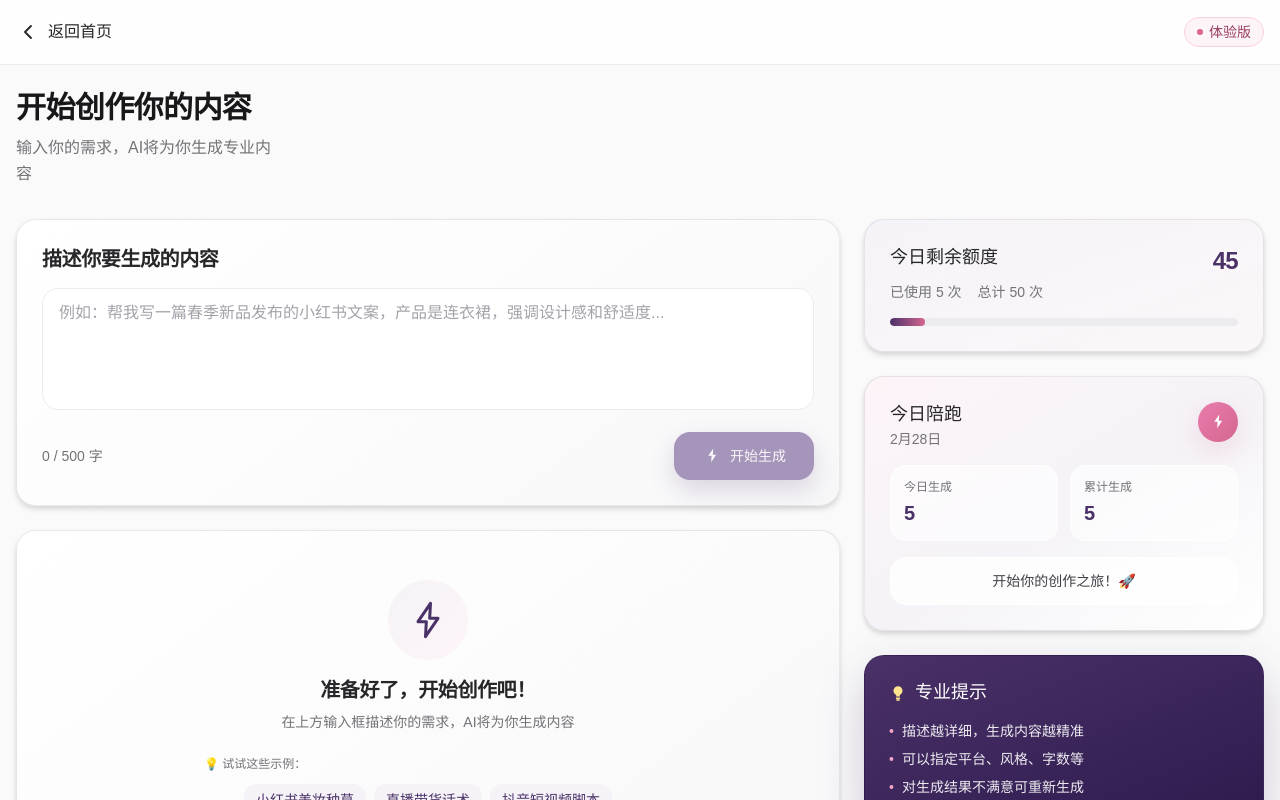
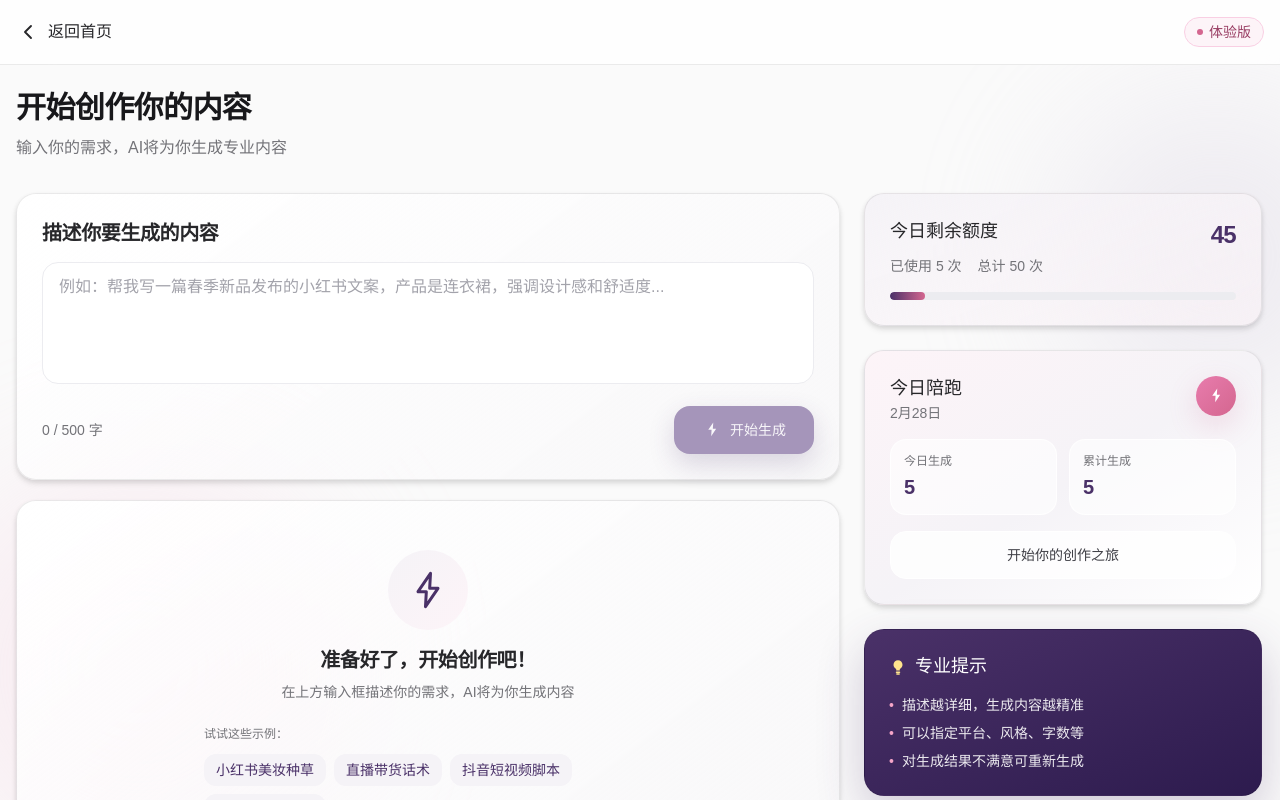
Before and after one commit to zyycjjj/my_lovers_zone_fe, a Next.js app: page /trial in a window 1280 px wide. Shown: the top 800 px of the page. Built offline with nearby package versions, Linux system fonts and the light colour scheme.

Commit message:
feat: 优化登录和试用页面的UI元素，调整样式和布局

```diff
--- a/domains/auth/login-auth-card.tsx
+++ b/domains/auth/login-auth-card.tsx
@@ -47,8 +47,8 @@ export function LoginAuthCard({
   onSubmit,
 }: Props) {
   return (
-    <section className="rounded-[20px] border border-[rgba(0,0,0,0.08)] bg-white px-6 py-[25px] shadow-[0_1px_3px_rgba(0,0,0,0.08),0_1px_2px_rgba(0,0,0,0.08)] sm:px-[25px]">
-      <div className="space-y-5">
+    <section className="rounded-[20px] border border-[rgba(0,0,0,0.08)] bg-white px-6 py-6 shadow-[0_1px_3px_rgba(0,0,0,0.08),0_1px_2px_rgba(0,0,0,0.08)] sm:px-[25px]">
+      <div className="space-y-[18px]">
         <ModeSwitch mode={mode} onChange={onModeChange} />
 
         <Field error={fieldErrors.phone} label="手机号">
@@ -158,7 +158,7 @@ export function LoginAuthCard({
         </div>
       </div>
 
-      <div className="mt-5 text-center text-[12px] leading-4 text-[#737378]">
+      <div className="mt-4 text-center text-[12px] leading-4 text-[#737378]">
         登录即表示同意
         <span className="text-[#4a3168]">《用户协议》</span>
         和
--- a/domains/auth/login-benefit-card.tsx
+++ b/domains/auth/login-benefit-card.tsx
@@ -7,8 +7,8 @@ export function LoginBenefitCard() {
         <GiftIcon />
       </InlineIconCircle>
       <div>
-        <div className="text-[20px] font-semibold">新用户专享福利</div>
-        <div className="mt-1 text-[14px] text-white/80">1元体验7天全部功能 · 随时可退款</div>
+        <div className="text-[20px] font-semibold leading-[28px]">新用户专享福利</div>
+        <div className="mt-0.5 text-[14px] leading-5 text-white/80">1元体验7天全部功能 · 随时可退款</div>
       </div>
     </section>
   );
--- a/domains/auth/login-header.tsx
+++ b/domains/auth/login-header.tsx
@@ -4,10 +4,10 @@ export function LoginHeader({ intent }: { intent: string }) {
   return (
     <div className="text-center">
       <BoltBadge />
-      <h1 className="mt-6 text-[32px] font-bold tracking-[-0.04em] text-[#18181b] sm:text-[30px]">
+      <h1 className="mt-6 text-[30px] font-bold tracking-[-0.04em] text-[#18181b] sm:text-[30px]">
         欢迎来到AI内容工作台
       </h1>
-      <p className="mt-3 text-[17px] text-[#52525a]">让我们开始你的创作之旅</p>
+      <p className="mt-2.5 text-[18px] leading-7 text-[#52525a]">让我们开始你的创作之旅</p>
       {intent === "trial" ? (
         <div className="mt-4 inline-flex items-center rounded-full bg-[rgba(74,49,104,0.06)] px-4 py-2 text-[13px] font-medium text-[#6a447f]">
           登录后会继续刚才那轮体验内容
--- a/domains/auth/login-screen.tsx
+++ b/domains/auth/login-screen.tsx
@@ -13,15 +13,15 @@ function LoginPageContent() {
   const login = useLogin();
 
   return (
-    <div className="relative min-h-screen overflow-hidden bg-[#fafafa] px-4 py-6 sm:px-6 sm:py-8">
+    <div className="relative min-h-screen overflow-hidden bg-[#fafafa] px-4 py-6 sm:px-6 sm:py-4">
       <div className="pointer-events-none absolute inset-0 overflow-hidden">
         <div className="absolute right-[-72px] top-16 size-72 rounded-full bg-[#d1c7dd] opacity-40 blur-3xl" />
         <div className="absolute left-[-48px] top-[36%] size-96 rounded-full bg-[#f9cfe3] opacity-40 blur-3xl" />
       </div>
 
-      <div className="relative mx-auto flex min-h-[calc(100vh-3rem)] max-w-[448px] flex-col justify-center gap-6 sm:min-h-[calc(100vh-4rem)]">
+      <div className="relative mx-auto flex min-h-[calc(100vh-3rem)] max-w-[448px] flex-col justify-center gap-5 sm:min-h-[calc(100vh-2rem)]">
         <Link
-          className="inline-flex items-center gap-2 self-start text-[15px] font-medium text-[#52525a] hover:text-[#18181b]"
+          className="inline-flex items-center gap-2 self-start text-[15px] font-medium text-[#52525a] hover:text-[#18181b] sm:hidden"
           href="/"
         >
           <ArrowLeftIcon />
--- a/domains/trial/trial-editor-card.tsx
+++ b/domains/trial/trial-editor-card.tsx
@@ -24,7 +24,7 @@ export function TrialEditorCard({
   onPromptChange: (value: string) => void;
 }) {
   return (
-    <ExperienceCard className="p-6 lg:px-[25px] lg:py-[25px]">
+    <ExperienceCard className="p-6 shadow-[0_1px_3px_rgba(0,0,0,0.08),0_1px_2px_rgba(0,0,0,0.08)] hover:translate-y-0 hover:shadow-[0_1px_3px_rgba(0,0,0,0.08),0_1px_2px_rgba(0,0,0,0.08)] lg:px-[25px] lg:py-[25px]">
       <div className="space-y-[15px]">
         <div className="text-[20px] font-semibold leading-[28px] tracking-[-0.02em] text-[#27272a]">
           描述你要生成的内容
--- a/domains/trial/trial-empty-card.tsx
+++ b/domains/trial/trial-empty-card.tsx
@@ -15,7 +15,7 @@ export function TrialEmptyCard({
   onExampleClick: (label: string) => void;
 }) {
   return (
-    <ExperienceCard className="min-h-[369px] px-6 py-8 lg:px-[25px] lg:py-[49px]">
+    <ExperienceCard className="min-h-[369px] px-6 py-8 shadow-[0_1px_3px_rgba(0,0,0,0.08),0_1px_2px_rgba(0,0,0,0.08)] hover:translate-y-0 hover:shadow-[0_1px_3px_rgba(0,0,0,0.08),0_1px_2px_rgba(0,0,0,0.08)] lg:px-[25px] lg:py-[49px]">
       <div className="flex h-full flex-col items-center justify-center text-center">
         <div className="flex h-20 w-20 items-center justify-center rounded-full bg-[linear-gradient(135deg,#f5f3f7_0%,#fdf4f8_100%)] text-[#4a3168]">
           <BoltIcon className="h-10 w-10" />
@@ -27,8 +27,8 @@ export function TrialEmptyCard({
         <p className="mt-2 text-sm leading-5 text-[#737378]">在上方输入框描述你的需求，AI将为你生成内容</p>
 
         <div className="mt-6 w-full max-w-[448px]">
-          <div className="text-left text-xs leading-4 text-[#737378]">💡 试试这些示例：</div>
-          <div className="mt-3 flex flex-wrap justify-center gap-2">
+          <div className="text-left text-xs leading-4 text-[#737378]">试试这些示例：</div>
+          <div className="mt-3 flex flex-wrap gap-2">
             {examplePrompts.map((item) => (
               <ExperienceExampleChip
                 active={activeExample === item}
--- a/domains/trial/trial-screen.tsx
+++ b/domains/trial/trial-screen.tsx
@@ -10,19 +10,23 @@ export default function TrialPage() {
   const trial = useTrial();
 
   return (
-    <div className="min-h-screen bg-[#fafafa] text-[#18181b]">
+    <div className="relative min-h-screen overflow-hidden bg-[#fafafa] text-[#18181b]">
+      <div className="pointer-events-none absolute inset-0 overflow-hidden">
+        <div className="absolute right-[-96px] top-24 size-80 rounded-full bg-[#d8d1e1] opacity-35 blur-[72px]" />
+        <div className="absolute left-[-72px] top-[42%] size-[420px] rounded-full bg-[#f6d6e4] opacity-35 blur-[72px]" />
+      </div>
       <TrialHeaderBar />
 
-      <main className="mx-auto max-w-[1283px] px-4 pb-16 pt-6 lg:pt-6">
-        <div className="max-w-[271px]">
+      <main className="relative mx-auto max-w-[1283px] px-4 pb-16 pt-6 lg:pt-6">
+        <div className="max-w-[300px]">
           <h1 className="text-[24px] font-semibold leading-[30px] tracking-[-0.02em] text-[#18181b] lg:text-[30px] lg:leading-[38px]">
             开始创作你的内容
           </h1>
           <p className="mt-2 text-base leading-[26px] text-[#737378]">输入你的需求，AI将为你生成专业内容</p>
         </div>
 
-        <div className="mt-8 grid gap-6 lg:grid-cols-[minmax(0,824px)_400px] lg:items-start">
-          <div className="grid gap-6">
+        <div className="mt-8 grid gap-6 lg:grid-cols-[minmax(0,824px)_398px] lg:items-start">
+          <div className="grid gap-5">
             <TrialEditorCard
               canContinue={trial.canContinue}
               count={trial.count}
--- a/domains/trial/trial-sidebar.tsx
+++ b/domains/trial/trial-sidebar.tsx
@@ -16,7 +16,7 @@ export function TrialSidebar({
 }) {
   return (
     <div className="grid gap-6">
-      <ExperienceCard className="bg-[linear-gradient(161deg,#f5f3f7_0%,rgba(253,244,248,0.5)_100%)] px-6 py-6 lg:px-[25px] lg:py-[25px]">
+      <ExperienceCard className="bg-[linear-gradient(161deg,#f5f3f7_0%,rgba(253,244,248,0.5)_100%)] px-6 py-6 shadow-[0_1px_3px_rgba(0,0,0,0.08),0_1px_2px_rgba(0,0,0,0.08)] hover:translate-y-0 hover:shadow-[0_1px_3px_rgba(0,0,0,0.08),0_1px_2px_rgba(0,0,0,0.08)] lg:px-[25px] lg:py-[25px]">
         <div className="flex items-start justify-between gap-4">
           <div>
             <div className="text-[18px] font-medium leading-[25px] text-[#27272a]">今日剩余额度</div>
@@ -33,7 +33,7 @@ export function TrialSidebar({
         </div>
       </ExperienceCard>
 
-      <ExperienceCard tone="soft" className="px-6 py-6 lg:px-[25px] lg:py-[25px]">
+      <ExperienceCard tone="soft" className="px-6 py-6 shadow-[0_1px_3px_rgba(0,0,0,0.08),0_1px_2px_rgba(0,0,0,0.08)] hover:translate-y-0 hover:shadow-[0_1px_3px_rgba(0,0,0,0.08),0_1px_2px_rgba(0,0,0,0.08)] lg:px-[25px] lg:py-[25px]">
         <div className="flex items-start justify-between gap-4">
           <div>
             <div className="text-[18px] font-medium leading-[25px] text-[#27272a]">今日陪跑</div>
@@ -50,11 +50,11 @@ export function TrialSidebar({
         </div>
 
         <div className="mt-4 rounded-[16px] border border-white bg-white/80 px-[13px] py-[13px] text-center text-sm leading-5 text-[#3f3f46]">
-          开始你的创作之旅！🚀
+          开始你的创作之旅
         </div>
       </ExperienceCard>
 
-      <ExperienceCard tone="dark" className="px-6 py-6 lg:px-6 lg:py-6">
+      <ExperienceCard tone="dark" className="px-6 py-6 shadow-[0_1px_3px_rgba(0,0,0,0.08),0_1px_2px_rgba(0,0,0,0.08)] hover:translate-y-0 hover:shadow-[0_1px_3px_rgba(0,0,0,0.08),0_1px_2px_rgba(0,0,0,0.08)] lg:px-6 lg:py-6">
         <div className="flex items-center gap-2 text-[18px] font-medium leading-[25px] text-white">
           <TipIcon className="h-[18px] w-[18px] text-[#ffe58d]" />
           <span>专业提示</span>
@@ -74,7 +74,7 @@ export function TrialSidebar({
         </ul>
       </ExperienceCard>
 
-      <ExperienceCard className="px-6 py-6 text-center lg:px-[25px] lg:py-[25px]">
+      <ExperienceCard className="px-6 py-6 text-center shadow-[0_1px_3px_rgba(0,0,0,0.08),0_1px_2px_rgba(0,0,0,0.08)] hover:translate-y-0 hover:shadow-[0_1px_3px_rgba(0,0,0,0.08),0_1px_2px_rgba(0,0,0,0.08)] lg:px-[25px] lg:py-[25px]">
         <div className="mx-auto flex h-12 w-12 items-center justify-center rounded-full bg-[linear-gradient(135deg,#d4668f_0%,#e87cad_100%)] text-white">
           <LaunchIcon className="h-6 w-6" />
         </div>
```
